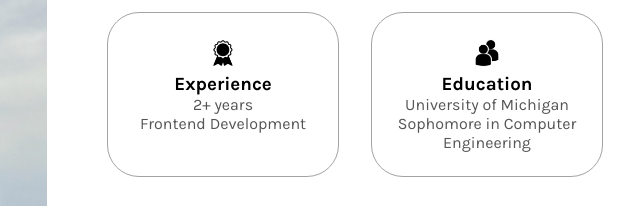
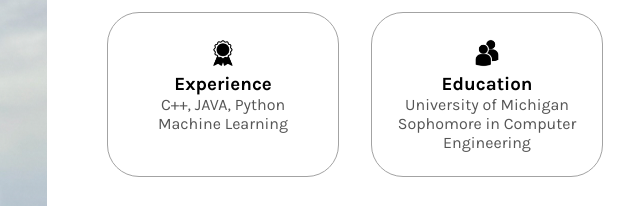
Before and after one commit to jinw06k/my_website, a plain HTML site: page index.html in a window 1280 px wide. Shown: the part 1045-1251 px from the top of the page, 517-1157 px from the left. Drawn offline with Linux system fonts and the light colour scheme.

Commit message:
Update index.html

```diff
--- a/index.html
+++ b/index.html
@@ -87,7 +87,7 @@
                             class="icon"
                         />
                         <h3>Experience</h3>
-                        <p>2+ years <br />Frontend Development</p>
+                        <p>C++, JAVA, Python <br />Machine Learning</p>
                     </div>
                     <div class="details-container">
                         <img
```
